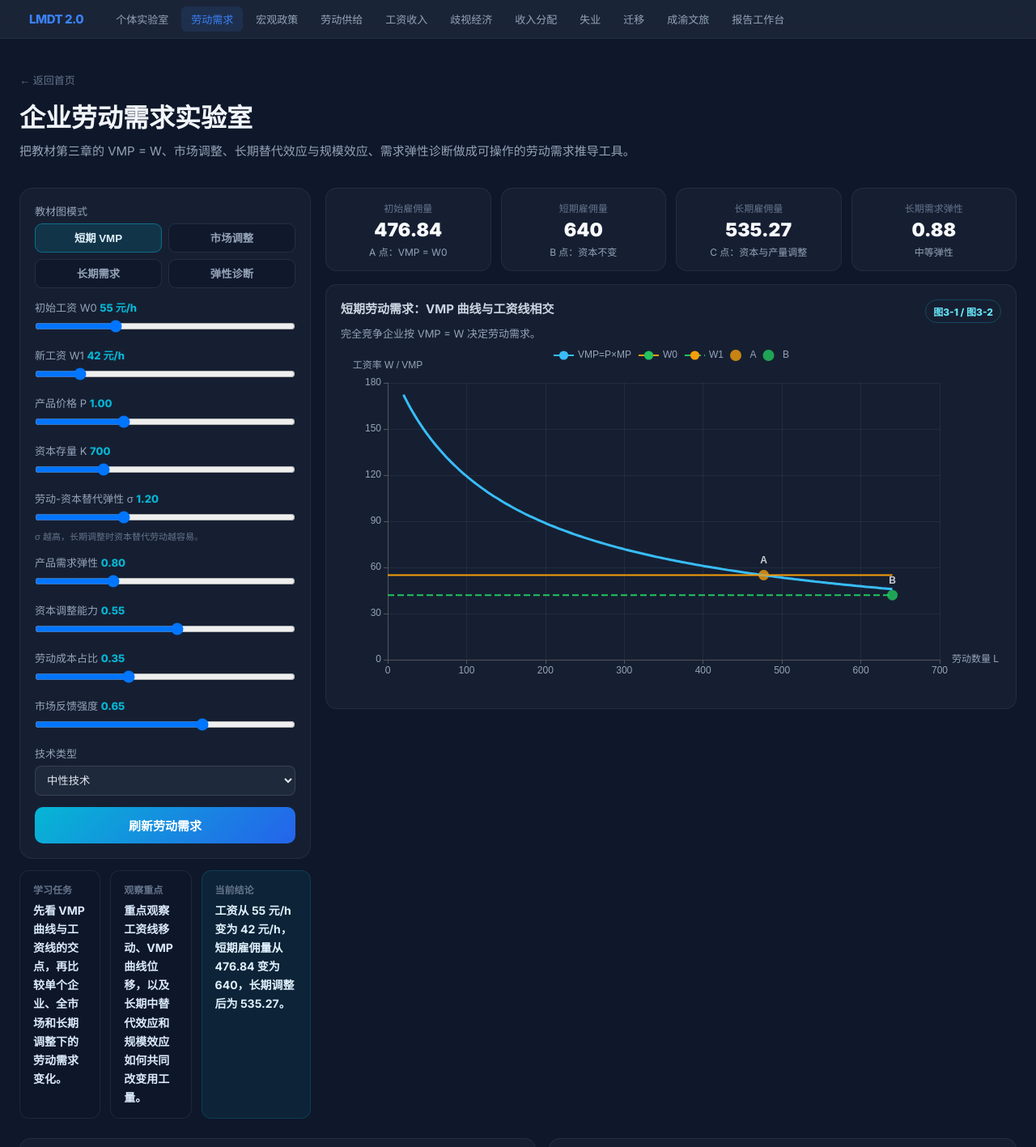
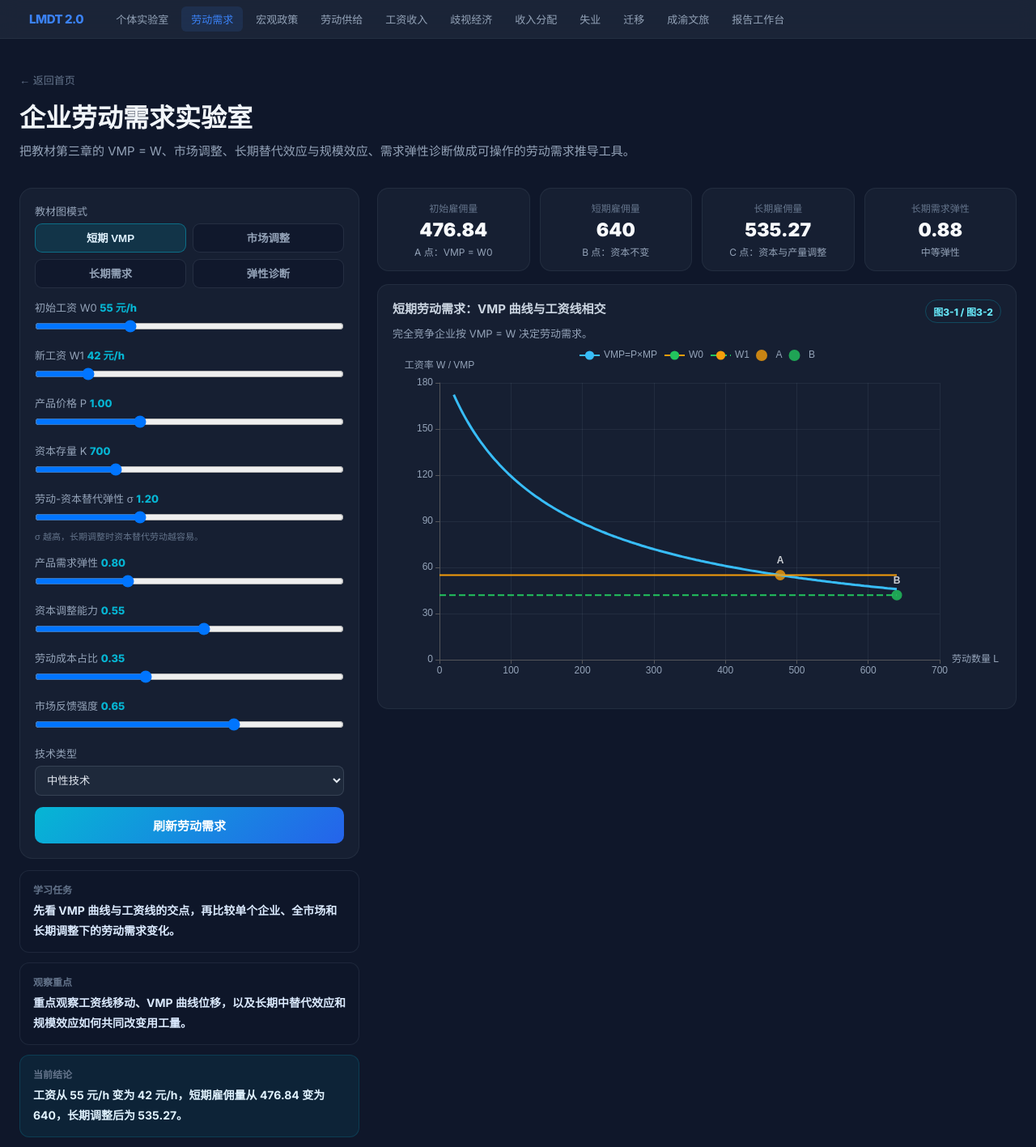
Before and after one commit to yayueli941118-art/lmdt-frontend-v2, a Vue app: page /#/lab/enterprise in a window 1280 px wide. Shown: the top 1417 px of the page at 81% size. Built offline with nearby package versions, Linux system fonts and the light colour scheme; no server answers.

Commit message:
Refine lab card layout readability

```diff
--- a/src/components/ExperimentRecordPanel.vue
+++ b/src/components/ExperimentRecordPanel.vue
@@ -176,7 +176,7 @@ function setMessage(text) {
 }
 .record-grid {
   display: grid;
-  grid-template-columns: 1fr 1fr 1.2fr;
+  grid-template-columns: repeat(auto-fit, minmax(min(100%, 220px), 1fr));
   gap: 12px;
 }
 .record-block {
@@ -195,16 +195,19 @@ function setMessage(text) {
 }
 .record-block dl {
   margin: 0;
+  display: grid;
+  grid-template-columns: minmax(72px, 0.8fr) minmax(0, 1fr);
+  column-gap: 10px;
+  row-gap: 4px;
 }
 .record-block dt {
-  float: left;
-  clear: left;
   color: #64748b;
   font-size: 12px;
   line-height: 1.8;
 }
 .record-block dd {
-  margin: 0 0 0 84px;
+  min-width: 0;
+  margin: 0;
   color: #e2e8f0;
   font-size: 12px;
   line-height: 1.8;
@@ -233,4 +236,12 @@ function setMessage(text) {
     grid-template-columns: 1fr;
   }
 }
+@media (max-width: 460px) {
+  .record-block dl {
+    grid-template-columns: 1fr;
+  }
+  .record-block dt {
+    margin-top: 4px;
+  }
+}
 </style>
--- a/src/components/LabDashboardLayout.vue
+++ b/src/components/LabDashboardLayout.vue
@@ -18,8 +18,8 @@
 <style scoped>
 .lab-dashboard {
   display: grid;
-  grid-template-columns: minmax(280px, 360px) minmax(0, 1fr);
-  gap: 18px;
+  grid-template-columns: minmax(340px, 420px) minmax(0, 1fr);
+  gap: 22px;
   align-items: start;
   margin-bottom: 24px;
 }
--- a/src/components/LearningTaskCard.vue
+++ b/src/components/LearningTaskCard.vue
@@ -26,7 +26,7 @@ defineProps({
 <style scoped>
 .learning-card {
   display: grid;
-  grid-template-columns: 1fr 1fr 1.35fr;
+  grid-template-columns: repeat(auto-fit, minmax(min(100%, 220px), 1fr));
   gap: 12px;
   margin: 0 0 24px;
 }
@@ -52,8 +52,10 @@ defineProps({
   display: block;
   color: #dbeafe;
   font-size: 14px;
-  line-height: 1.65;
+  line-height: 1.75;
   font-weight: 700;
+  word-break: normal;
+  overflow-wrap: anywhere;
 }
 .learning-block.conclusion strong {
   color: #e0f2fe;
--- a/src/views/WageLab.vue
+++ b/src/views/WageLab.vue
@@ -265,14 +265,14 @@ onMounted(() => {
 .btn-run:hover { box-shadow: 0 8px 24px rgba(245,158,11,.35); transform: translateY(-1px); }
 .btn-run:disabled { opacity: .5; cursor: not-allowed; }
 
-.cards-row { display: grid; grid-template-columns: repeat(4, 1fr); gap: 12px; margin-bottom: 24px; }
+.cards-row { display: grid; grid-template-columns: repeat(auto-fit, minmax(180px, 1fr)); gap: 12px; margin-bottom: 24px; }
 .stat-card { background: rgba(30,41,59,0.5); border: 1px solid rgba(148,163,184,0.1); border-radius: 12px; padding: 16px; text-align: center; }
 .stat-label { display: block; font-size: 12px; color: #64748b; margin-bottom: 6px; }
 .stat-val { font-size: 22px; font-weight: 900; color: #f1f5f9; display: block; }
 
 .chart-card { background: rgba(30,41,59,0.5); border: 1px solid rgba(148,163,184,0.1); border-radius: 16px; padding: 20px; margin-bottom: 24px; }
 .chart-card h3 { color: #94a3b8; font-size: 14px; font-weight: 700; margin: 0 0 12px; }
-.chart-pair { display: grid; grid-template-columns: minmax(0, 1.25fr) minmax(280px, .75fr); gap: 16px; min-width: 0; }
+.chart-pair { display: grid; grid-template-columns: minmax(0, 1fr) minmax(320px, .9fr); gap: 16px; min-width: 0; }
 
 .section-divider { display: flex; align-items: center; gap: 16px; margin: 48px 0 24px; color: #94a3b8; font-size: 15px; font-weight: 700; }
 .section-divider::after { content: ''; flex: 1; height: 1px; background: rgba(148,163,184,0.08); }
```
